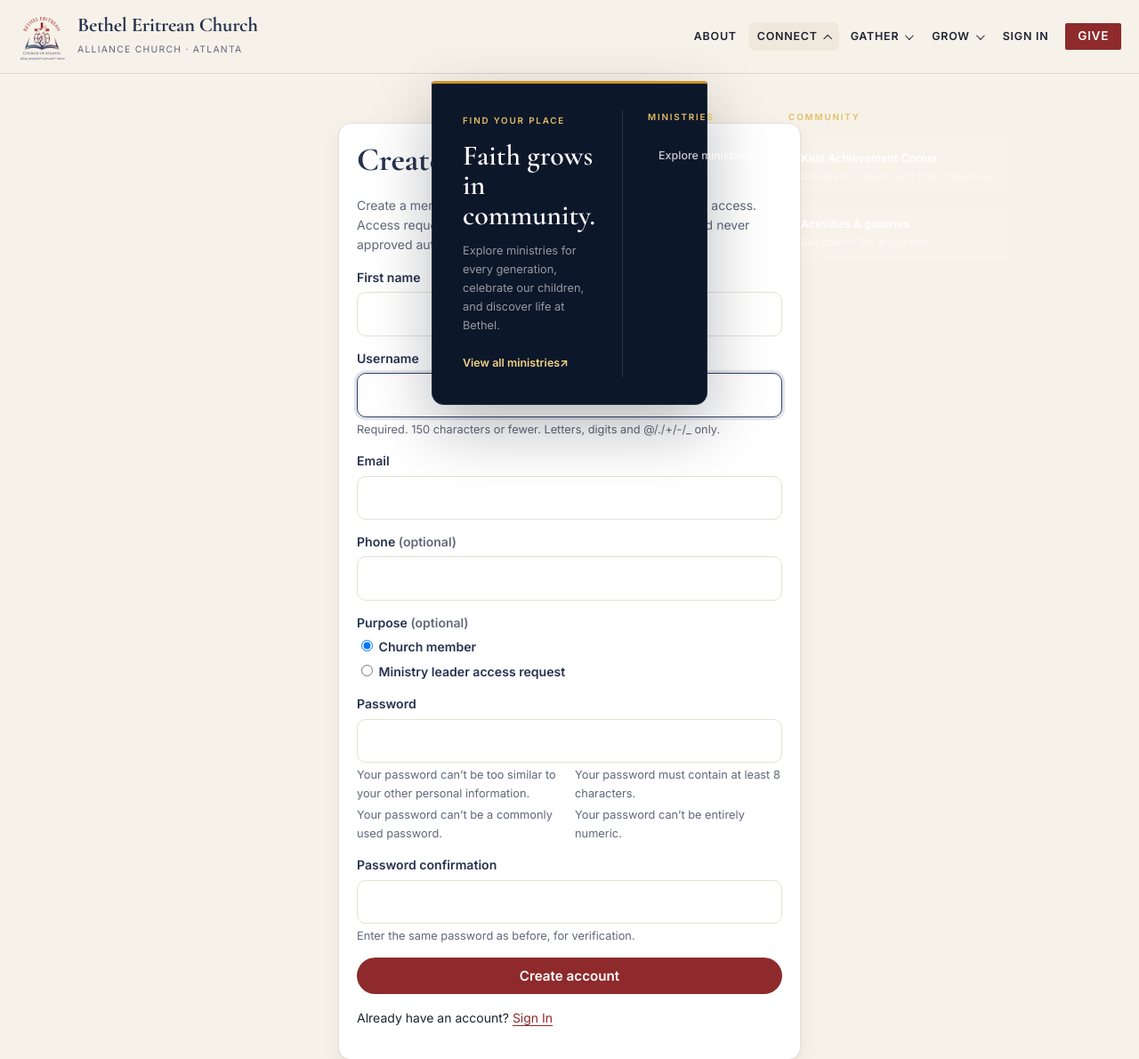
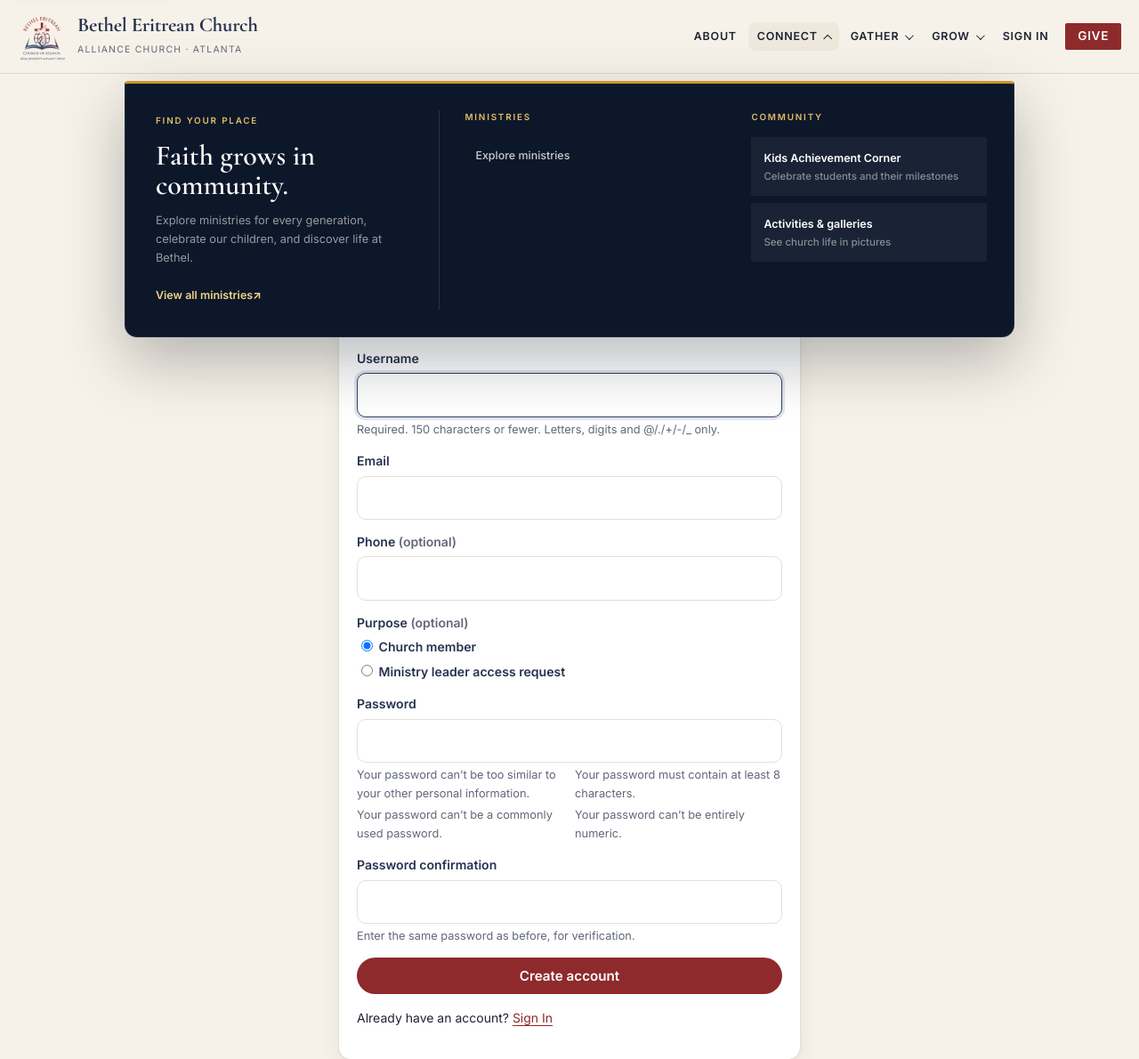
Before and after one commit to biniamh9/BETHEL-CRM, a Django app: page /accounts/register/ in a window 1280 px wide, after a click on "CONNECT". Shown: the top 1190 px of the page at 89% size. Run offline with Django 5.2, Linux system fonts and the light colour scheme; data that the repository does not hold is empty; parts of the project's set-up code (start-up, migrations or seed data) failed here and were passed over.

Commit message:
Redesign public website and visitor experience

```diff
--- a/static/css/site.css
+++ b/static/css/site.css
@@ -785,7 +785,7 @@ html{scroll-behavior:smooth}body{background:var(--surface)}
 .nav{gap:3px}.nav a:not(.btn),.nav-dropdown>summary{font-size:.78rem;font-weight:700;letter-spacing:.06em;text-transform:uppercase}.nav .btn{margin-left:6px;border-radius:2px;letter-spacing:.05em;text-transform:uppercase}
 .nav-dropdown-menu{top:calc(100% + 9px);padding:12px;min-width:260px;border:1px solid rgba(255,255,255,.08);border-top:3px solid var(--gold);background:#0d172a;color:#fff;box-shadow:0 26px 70px rgba(5,10,21,.28)}
 .nav .nav-dropdown-menu a{padding:11px 12px;color:rgba(255,255,255,.78);border-radius:2px;text-transform:none;letter-spacing:0;font-weight:500}.nav .nav-dropdown-menu a:hover{background:rgba(255,255,255,.08);color:#fff}.nav-dropdown-menu strong{display:block;color:#fff}.nav-dropdown-menu small{display:block;margin-top:2px;color:rgba(255,255,255,.48);font-size:.72rem;line-height:1.4}
-.nav-mega{position:static}.nav-mega-menu{left:50%;width:min(1000px,calc(100vw - 48px));display:grid;grid-template-columns:1.1fr 1fr .9fr;gap:28px;padding:30px;transform:translateX(-50%)}
+.nav-mega{position:static}.nav-mega-menu{left:50%;width:min(1000px,calc(100vw - 48px));min-width:0;max-width:none;display:grid;grid-template-columns:1.1fr 1fr .9fr;gap:28px;padding:30px;transform:translateX(-50%)}
 .nav-mega-intro{padding:4px 30px 4px 4px;border-right:1px solid rgba(255,255,255,.12)}.nav-mega-intro>span,.nav-menu-label{display:block;margin-bottom:14px;color:#e2bd64;font-size:.62rem;font-weight:800;letter-spacing:.18em;text-transform:uppercase}.nav-mega-intro>strong{display:block;color:#fff;font:600 2rem/1.05 var(--display)}.nav-mega-intro p{margin:12px 0 18px;color:rgba(255,255,255,.56);font-size:.8rem;line-height:1.65}.nav .nav-mega-intro a{display:inline-flex;padding:0;color:#f1d384;font-size:.78rem;font-weight:800}.nav-mega-links{display:grid;grid-template-columns:1fr 1fr;align-content:start}.nav-mega-links .nav-menu-label{grid-column:1/-1}.nav-mega-featured{display:grid;align-content:start}.nav-mega-featured>a{margin-bottom:8px;padding:14px!important;background:rgba(255,255,255,.05)}
 .home-header{background:linear-gradient(rgba(5,9,18,.7),transparent)}.home-header .wrap{width:min(1320px,100% - 48px)}.home-header .nav-dropdown-menu{background:#0b1427}
 .public-main{background:var(--surface)}
```
